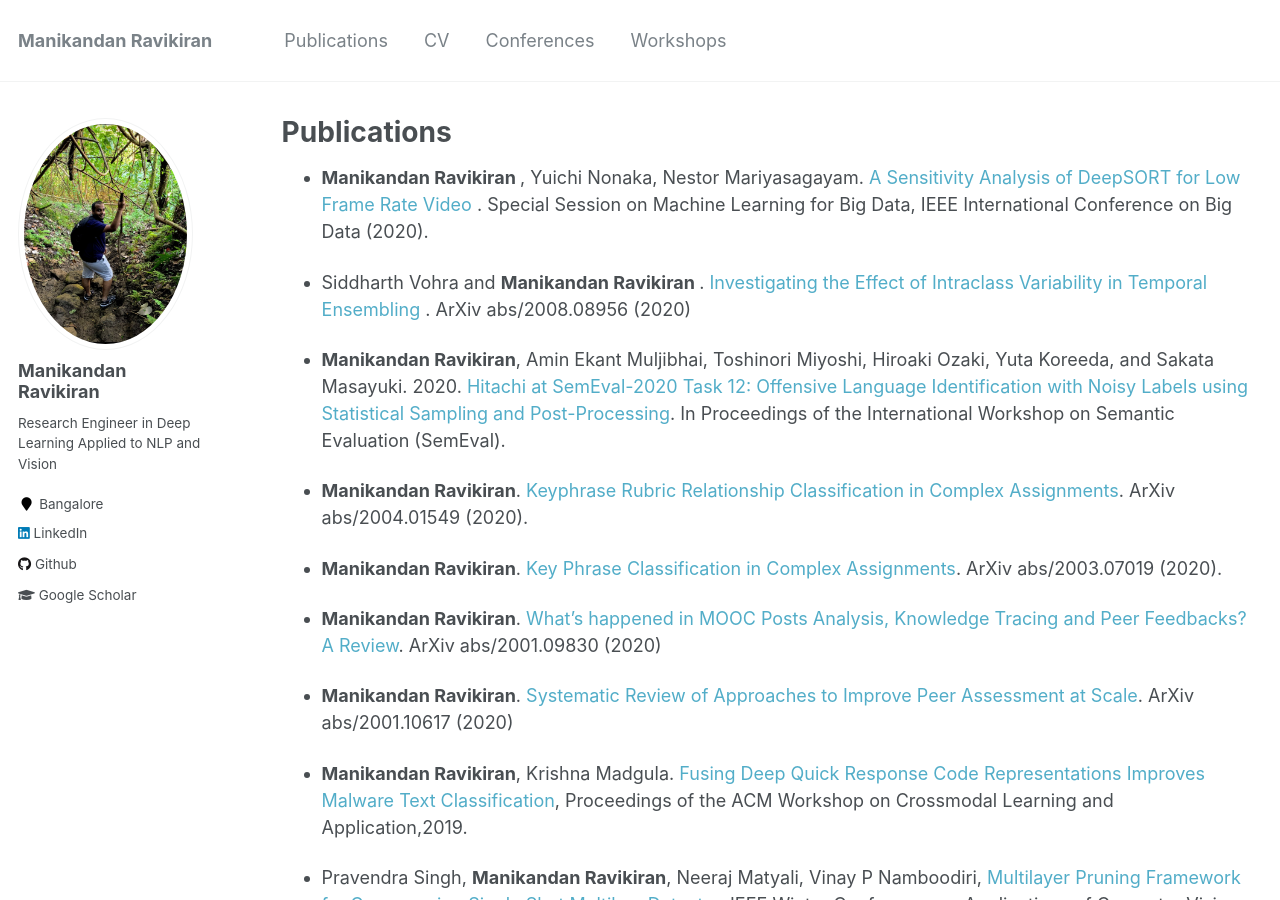
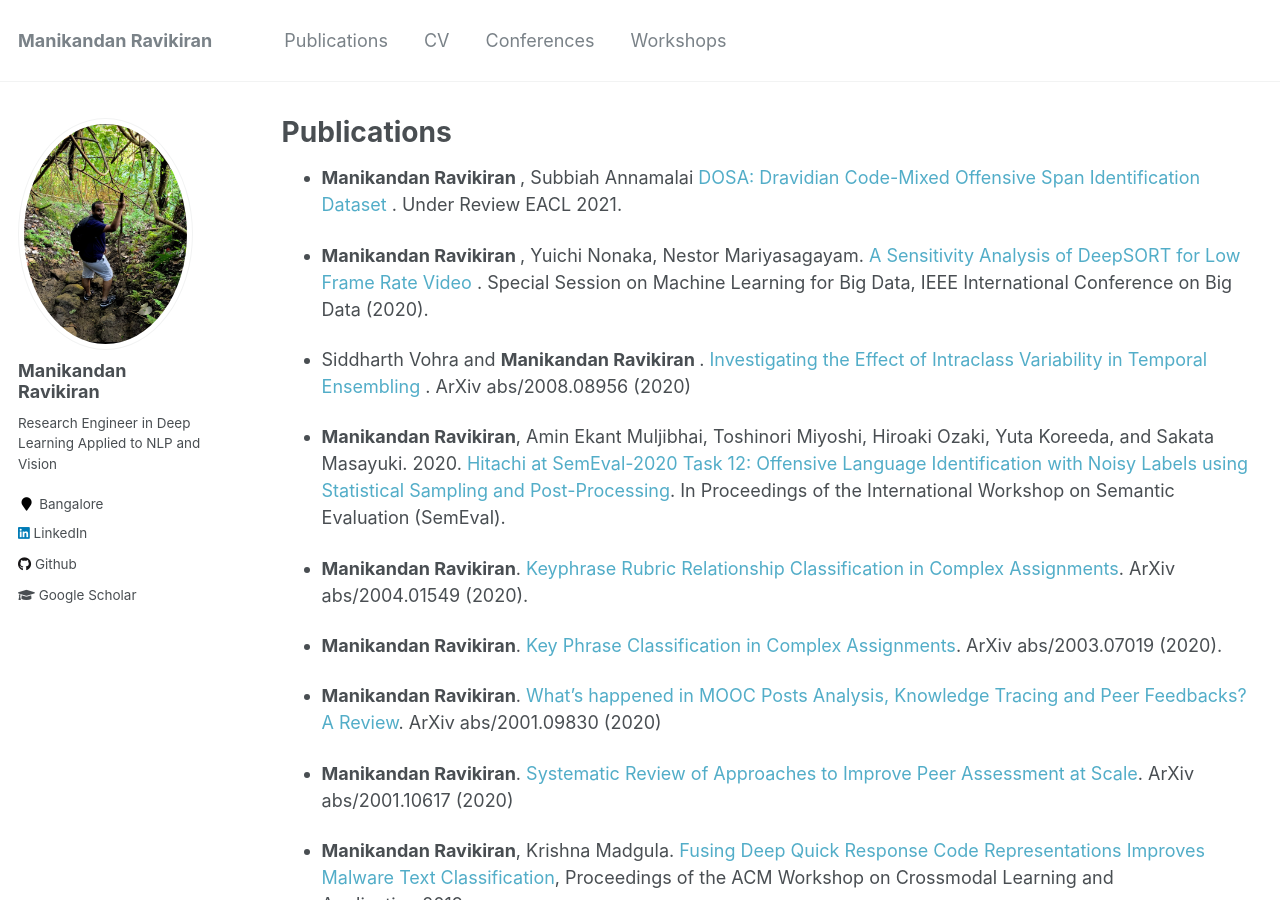
Before and after one commit to manikandan-ravikiran/manikandan-ravikiran.github.io, a Jekyll site: the page built from _pages/publications.md, in a window 1280 px wide and 900 px high. Built offline with Jekyll 4.4.1, drawn with Linux system fonts in a browser that asks for light colours.

Commit message:
Added DOSA paper

```diff
--- a/_pages/publications.md
+++ b/_pages/publications.md
@@ -4,6 +4,8 @@ title: "Publications"
 permalink: /publications/
 author_profile: true
 ---
+
+* <b> Manikandan Ravikiran </b>, Subbiah Annamalai <a href="" style="text-decoration: none;"> DOSA: Dravidian Code-Mixed Offensive Span Identification Dataset </a>. Under Review EACL 2021.
 
 * <b> Manikandan Ravikiran </b>, Yuichi Nonaka, Nestor Mariyasagayam. <a href="" style="text-decoration: none;"> A Sensitivity Analysis of DeepSORT for Low Frame Rate Video </a>. Special Session on Machine Learning for Big Data, IEEE International Conference on Big Data (2020).
 
```
Also changed, not shown: _pages/cv.md (+2 -0 lines).
